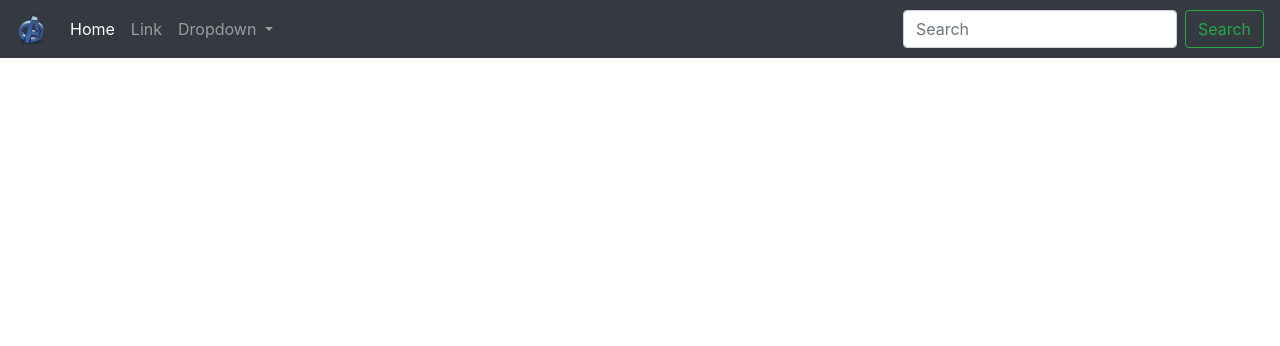
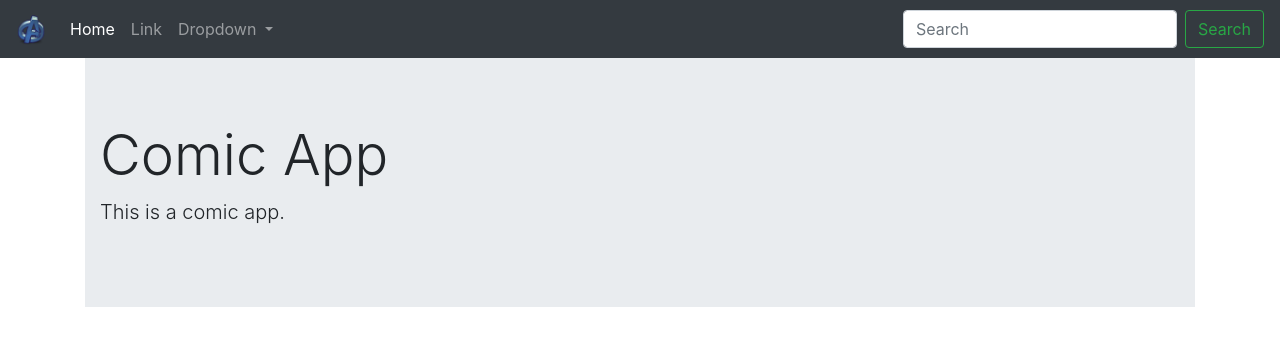
Before and after one commit to elliottkw/angular, an Angular app in the folder 02-single-page-application/: page /home in a window 1280 px wide. Shown: the top 346 px of the page. Built offline with nearby package versions, Linux system fonts and the light colour scheme.

Commit message:
Section 4, Lesson 8.
Routes in angular.

```diff
--- a/02-single-page-application/src/app/app.component.html
+++ b/02-single-page-application/src/app/app.component.html
@@ -1 +1,5 @@
 <app-navbar></app-navbar>
+
+<div class="container">
+    <router-outlet></router-outlet>
+</div>
```
Also changed, not shown: 02-single-page-application/src/app/app.module.ts (+8 -1 lines), 02-single-page-application/src/app/app.routes.ts (added, +16 -0 lines).
